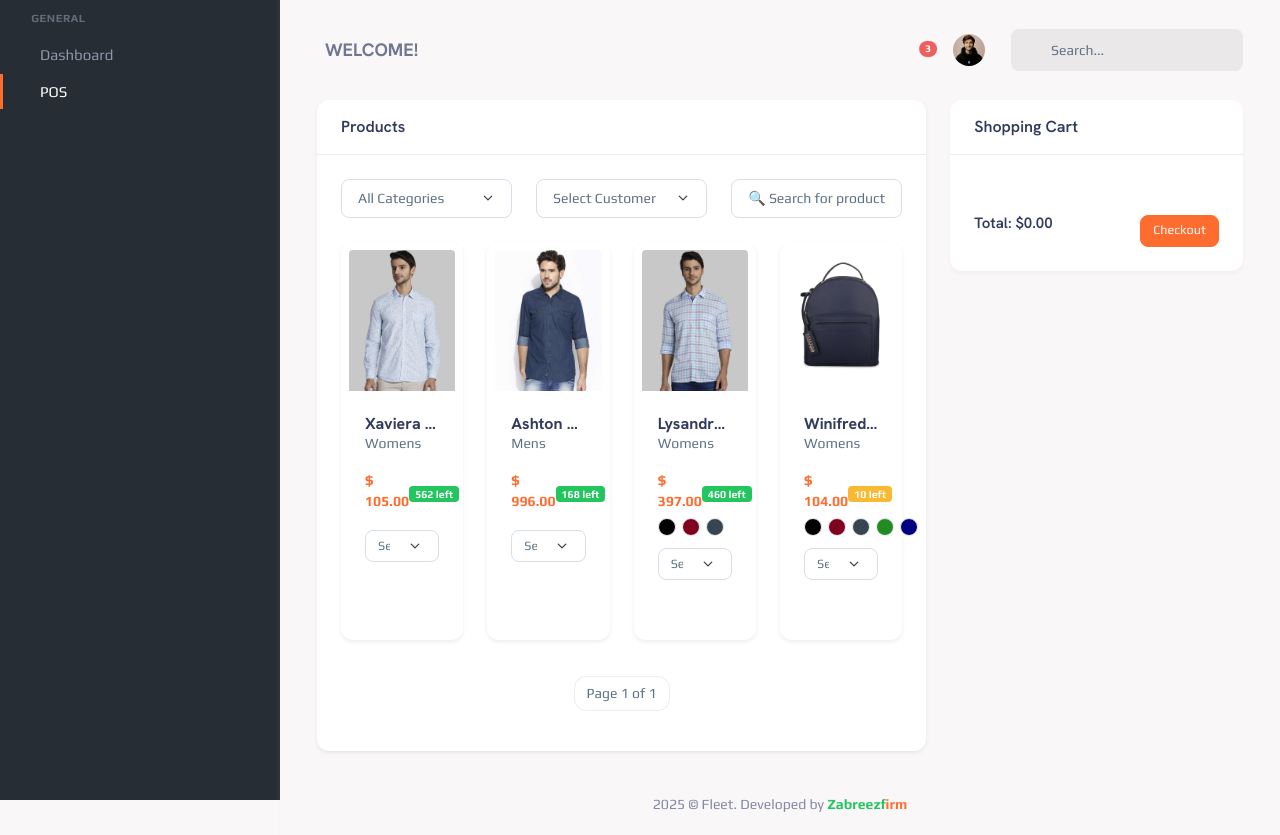
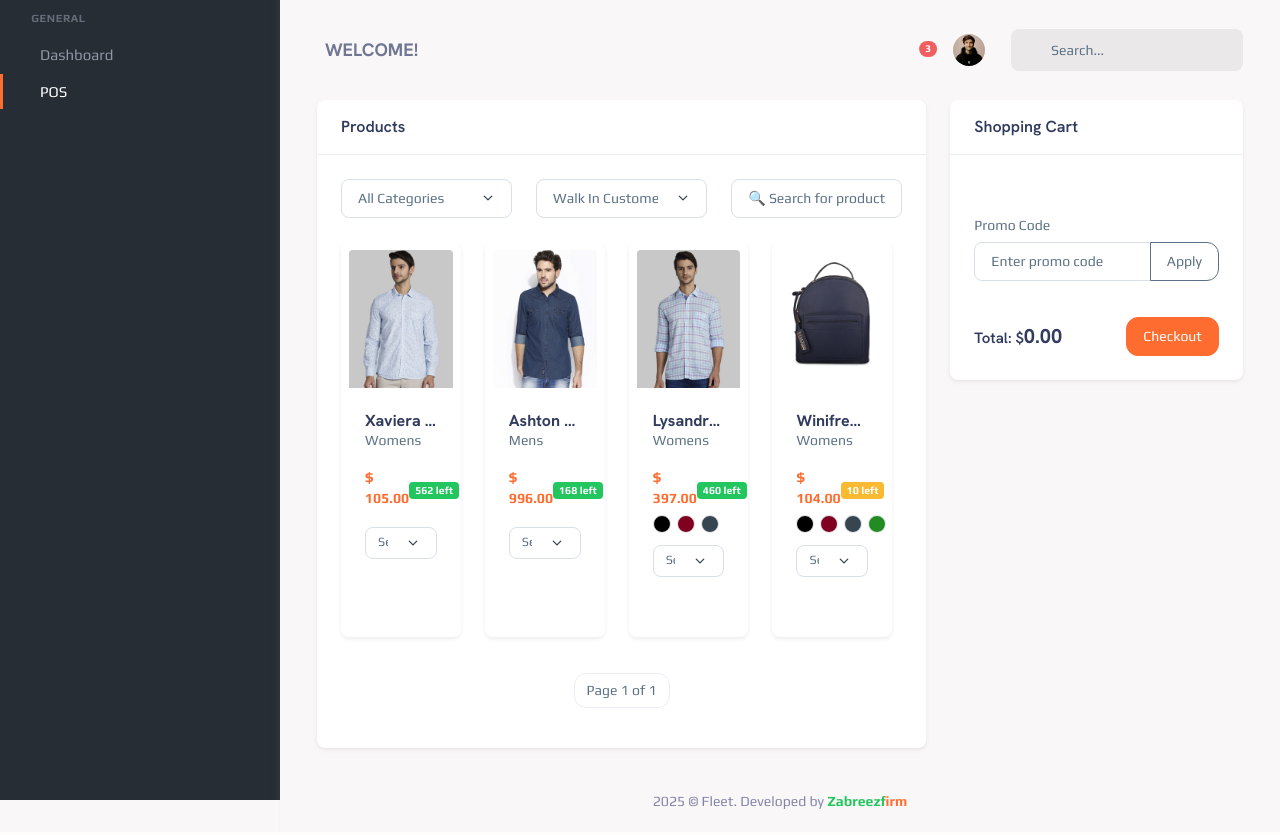
Before and after one commit to Rifat977/fleet-ecommerce, a Django app: page /pos/ in a window 1280 px wide. After the commit the page ends 809 px from the top, so only its background shows below. Run offline with Django 5.2, Linux system fonts and the light colour scheme; data comes from the database, SQL or seed files in the repository; both versions use the stored data as it was after the commit; some libraries are stand-ins or nearby versions.

Commit message:
improved pos

```diff
--- /dev/null
+++ b/static/assets/css/pos.css
@@ -0,0 +1,120 @@
+.color-circle {
+    transition: background-color 0.3s ease; /* Smooth transition */
+}
+
+.color-circle:hover {
+    filter: brightness(1.3); /* Make the color appear lighter on hover */
+}
+
+
+#productList {
+    max-height: 500px; /* Adjust height as needed */
+    overflow-y: auto;
+    padding-right: 10px; /* Prevents content cutoff due to scrollbar */
+}
+
+/* Hide scrollbar for cleaner look (optional) */
+#productList::-webkit-scrollbar {
+    width: 6px;
+}
+
+#productList::-webkit-scrollbar-thumb {
+    background-color: rgba(0, 0, 0, 0.2);
+    border-radius: 4px;
+}
+
+#productList::-webkit-scrollbar-track {
+    background: transparent;
+}
+
+/* Card styling */
+.card {
+    border-radius: 8px;
+    overflow: hidden;
+    background-color: #fff;
+    box-shadow: 0 4px 6px rgba(0, 0, 0, 0.1);
+}
+
+/* Cart summary styles */
+#totalPrice {
+    font-size: 1.25rem;
+    font-weight: bold;
+}
+
+/* Responsive Design */
+@media (max-width: 768px) {
+    .card-header h4 {
+        font-size: 1.5rem;
+    }
+
+    .card-body {
+        padding: 1rem;
+    }
+
+    .input-group {
+        width: 100%;
+    }
+
+    #promoCode {
+        font-size: 0.9rem;
+    }
+
+    #applyPromoCode {
+        font-size: 0.9rem;
+    }
+}
+
+@media (max-width: 576px) {
+    .card {
+        margin-top: 1rem;
+    }
+
+    .d-flex {
+        flex-direction: column;
+        align-items: flex-start;
+    }
+
+    .d-flex justify-content-between {
+        width: 100%;
+    }
+}
+
+/* Make the cart items section scrollable */
+.cart-items-scrollable {
+    max-height: 430px;  /* Adjust this value as per your design requirements */
+    overflow-y: auto;   /* Enable vertical scrolling */
+    margin-bottom: 20px; /* Space for promo code section */
+}
+
+/* Optional: Add some padding to make the scroll area look better */
+.cart-items-scrollable::-webkit-scrollbar {
+    width: 8px;
+}
+
+.cart-items-scrollable::-webkit-scrollbar-thumb {
+    background-color: rgba(0, 0, 0, 0.2);
+    border-radius: 10px;
+}
+
+.cart-items-scrollable::-webkit-scrollbar-track {
+    background: #f1f1f1;
+}
+
+@media (max-width: 768px) {
+    .cart-item {
+        flex-direction: column;
+        align-items: flex-start;
+    }
+
+    .item-details, .item-quantity, .item-price {
+        width: 100%;
+    }
+
+    .item-quantity {
+        margin-top: 10px;
+    }
+
+    .item-price {
+        margin-top: 10px;
+    }
+}
--- /dev/null
+++ b/static/assets/js/pos.js
@@ -0,0 +1,154 @@
+
+var selectedColor = "";
+var selectedSize = "";
+var lastSelectedProduct = null; // Track last selected product ID
+let cart = loadCart();
+
+// Function to handle color selection
+function addColor(element) {
+    selectedColor = element.getAttribute("data-color");
+}
+
+// Function to handle size selection
+function addSize(selectElement) {
+    selectedSize = selectElement.value;
+}
+
+// Add item to cart
+function addToCart(id, name, price) {
+
+    if (lastSelectedProduct === null) {
+        lastSelectedProduct = id;
+    }
+
+    if (lastSelectedProduct !== id){
+        selectedColor = "";
+        selectedSize = "";
+        var selectSizeElement = document.getElementById("sizeSelect");
+        if (selectSizeElement) {
+            selectSizeElement.value = ""; // Reset value
+            selectSizeElement.selectedIndex = 0; // Reset selection index
+        }
+        console.log('color reseted')
+    }
+
+    if (selectedColor === "" || selectedSize === "") {
+        alert("Please select a color and size before adding to cart.");
+        return;
+    }
+
+    const existingItem = cart.find(item => item.id === id && item.color === selectedColor && item.size === selectedSize);
+
+    if (existingItem) {
+        existingItem.quantity += 1;
+    } else {
+        cart.push({ id, name, price, color: selectedColor, size: selectedSize, quantity: 1 });
+    }
+
+    // Save updated cart to localStorage
+    saveCart();
+
+    // Update the UI
+    updateCart();
+
+}
+
+
+// Load cart from localStorage if available
+function loadCart() {
+    const storedCart = localStorage.getItem('cart');
+    return storedCart ? JSON.parse(storedCart) : [];
+}
+
+// Save cart to localStorage
+function saveCart() {
+    localStorage.setItem('cart', JSON.stringify(cart));
+}
+
+function updateCart() {
+    let cartHtml = '';
+    let totalPrice = 0;
+
+    cart.forEach((item, index) => {
+    totalPrice += item.price * item.quantity;
+    cartHtml += `
+        <div class="cart-item d-flex justify-content-between align-items-center mb-1 p-2 rounded-lg shadow-sm bg-white">
+
+            <!-- Item Details -->
+            <div class="item-details w-50 pe-3">
+                <div><strong class="fs-5 text-dark">${item.name}</strong></div>
+                <div class="text-muted">Color: <span class="text-primary">${item.color}</span></div>
+                <div class="text-muted">Size: <span class="text-primary">${item.size}</span></div>
+            </div>
+
+            <!-- Item Image and Quantity -->
+            <div class="item-quantity d-flex align-items-center justify-content-center w-30">
+                <button class="btn btn-sm btn-outline-primary" onclick="updateQuantity(${index}, -1)">
+                    <i class="fa fa-minus"></i>
+                </button>
+                <input type="number" value="${item.quantity}" min="1" class="custom-quantity-input mx-2 text-center" onchange="updateQuantity(${index}, 0, this.value)"
+                    style="width: 60px; height: 35px; font-size: 16px; border: 1px solid #ccc; border-radius: 5px; padding: 5px; background-color: #f8f9fa; transition: border-color 0.3s ease;" />
+                <button class="btn btn-sm btn-outline-primary" onclick="updateQuantity(${index}, 1)">
+                    <i class="fa fa-plus"></i>
+                </button>
+            </div>
+
+            <!-- Price and Delete Button -->
+            <div class="item-price text-end w-20 ps-3">
+                <div class="fw-bold fs-5 text-dark">$${(item.price * item.quantity).toFixed(2)}</div>
+                <button class="btn btn-sm btn-danger ms-2 mt-1" onclick="removeItem(${index})">
+                    <i class="fa fa-trash"></i> <!-- Font Awesome Trash Icon -->
+                </button>
+            </div>
+        </div>
+    `;
+
+
+    });
+
+
+
+    document.getElementById('cartItems').innerHTML = cartHtml;
+    document.getElementById('totalPrice').innerText = totalPrice.toFixed(2);
+    document.getElementById('totalAmount').value = totalPrice.toFixed(2);
+}
+
+// Update quantity (minus, plus, or manual input change)
+function updateQuantity(index, change, newQuantity) {
+    if (change !== 0) {
+        cart[index].quantity += change;
+    } else if (newQuantity && newQuantity > 0) {
+        cart[index].quantity = parseInt(newQuantity);
+    }
+
+    if (cart[index].quantity < 1) {
+        cart[index].quantity = 1; // Prevent going below 1
+    }
+
+    saveCart(); // Save the cart after any update
+    updateCart();
+}
+
+// Remove item from cart
+function removeItem(index) {
+    cart.splice(index, 1); // Remove item at the given index
+    saveCart(); // Save the cart after removal
+    updateCart();
+}
+
+document.getElementById('applyPromoCode').addEventListener('click', function() {
+    const promoCode = document.getElementById('promoCode').value;
+    const promoMessage = document.getElementById('promoMessage');
+
+    if (promoCode === 'DISCOUNT10') {
+        promoMessage.style.display = 'block';
+        promoMessage.innerText = 'Promo code applied successfully! You get 10% off.';
+    } else {
+        promoMessage.style.display = 'none';
+        alert('Invalid promo code.');
+    }
+});
+
+
+// Initial cart update
+updateCart();
--- a/templates/partials/base.html
+++ b/templates/partials/base.html
@@ -24,6 +24,11 @@
 
      <!-- Theme Config js (Require in all Page) -->
      <script src="{% static 'assets/js/config.js' %}"></script>
+
+     <link href="https://cdnjs.cloudflare.com/ajax/libs/font-awesome/6.0.0-beta3/css/all.min.css" rel="stylesheet">
+
+
+     {% block style %} {% endblock %}
 </head>
 
 <body>
--- a/templates/pos.html
+++ b/templates/pos.html
@@ -3,6 +3,14 @@
 {% block title %}Point of Sale (POS){% endblock %}
 
 {% load static %}
+
+{% block style %}
+<link rel="stylesheet" href="{% static 'assets/css/pos.css' %}">
+<style>
+
+
+</style>
+{% endblock %}
 
 {% block content %}
 <div class="container-fluid">
@@ -28,7 +36,7 @@
                         </div>
                         <div class="col-md-4">
                             <select class="form-select form-select" data-choices name="customerSelect" id="customerSelect">
-                                <option value="">Select Customer</option>
+                                <option value="">Walk In Customer</option>
                                 {% for customer in customers %}
                                     <option value="{{ customer.id }}">{{ customer.first_name }} {{ customer.last_name }}</option>
                                 {% endfor %}
@@ -120,24 +128,38 @@
 
         <!-- Cart Sidebar -->
         <div class="col-xl-4 col-md-12">
-            <div class="card">
+            <div class="card shadow-sm">
                 <div class="card-header">
-                    <h4 class="card-title">Shopping Cart</h4>
+                    <h4 class="card-title mb-0">Shopping Cart</h4>
                 </div>
                 <div class="card-body">
-                    <div id="cartItems">
+                    <!-- Cart Items Section -->
+                    <div id="cartItems" class="cart-items-scrollable">
                         <!-- Cart items will be injected here -->
                     </div>
 
-                    <div class="d-flex justify-content-between mt-4">
-                        <h5>Total: $<span id="totalPrice">0.00</span></h5>
-                        <button class="btn btn-sm btn-primary" data-bs-toggle="modal" data-bs-target="#checkoutModal">
+                    <!-- Promo Code Section -->
+                    <div class="mt-4">
+                        <label for="promoCode" class="form-label">Promo Code</label>
+                        <div class="input-group">
+                            <input type="text" id="promoCode" class="form-control" placeholder="Enter promo code" />
+                            <button class="btn btn-outline-secondary" id="applyPromoCode">Apply</button>
+                        </div>
+                        <div id="promoMessage" class="text-success mt-2" style="display: none;"></div> <!-- For promo code success message -->
+                    </div>
+
+                    <!-- Cart Summary Section -->
+                    <div class="d-flex justify-content-between align-items-center mt-4">
+                        <h5 class="mb-0">Total: $<span id="totalPrice">0.00</span></h5>
+                        <button class="btn btn-primary" data-bs-toggle="modal" data-bs-target="#checkoutModal">
                             Checkout
                         </button>
                     </div>
                 </div>
             </div>
         </div>
+
+
     </div>
 
 </div>
@@ -169,7 +191,7 @@
                 </div>
                 <div class="modal-footer">
                     <button type="button" class="btn btn-secondary" data-bs-dismiss="modal">Close</button>
-                    <button type="submit" class="btn btn-primary">Confirm Payment</button>
+                    <button type="submit" class="btn btn-primary">Complete Purchase</button>
                 </div>
             </form>
         </div>
@@ -179,90 +201,6 @@
 
 <script src="https://cdnjs.cloudflare.com/ajax/libs/jquery/3.7.1/jquery.min.js" integrity="sha512-v2CJ7UaYy4JwqLDIrZUI/4hqeoQieOmAZNXBeQyjo21dadnwR+8ZaIJVT8EE2iyI61OV8e6M8PP2/4hpQINQ/g==" crossorigin="anonymous" referrerpolicy="no-referrer"></script>
 <script>
-
-var selectedColor = "";
-var selectedSize = "";
-var lastSelectedProduct = null; // Track last selected product ID
-
-// Function to handle color selection
-function addColor(element) {
-    selectedColor = element.getAttribute("data-color");
-}
-
-// Function to handle size selection
-function addSize(selectElement) {
-    selectedSize = selectElement.value;
-}
-
-// Add to Cart functionality
-const cart = [];
-
-document.querySelectorAll('.add-to-cart').forEach(button => {
-    button.addEventListener('click', function() {
-        const productId = this.dataset.id;
-        const productName = this.dataset.name;
-        const productPrice = parseFloat(this.dataset.price);
-
-        addToCart(productId, productName, productPrice);
-    });
-});
-
-// Add item to cart
-function addToCart(id, name, price) {
-
-    if (lastSelectedProduct === null) {
-        lastSelectedProduct = id;
-    }
-
-    if (lastSelectedProduct !== id){
-        selectedColor = "";
-        selectedSize = "";
-        var selectSizeElement = document.getElementById("sizeSelect");
-        if (selectSizeElement) {
-            selectSizeElement.value = ""; // Reset value
-            selectSizeElement.selectedIndex = 0; // Reset selection index
-        }
-        console.log('color reseted')
-    }
-
-    if (selectedColor === "" || selectedSize === "") {
-        alert("Please select a color and size before adding to cart.");
-        return;
-    }
-
-    const existingItem = cart.find(item => item.id === id && item.color === selectedColor && item.size === selectedSize);
-
-    if (existingItem) {
-        existingItem.quantity += 1;
-    } else {
-        cart.push({ id, name, price, color: selectedColor, size: selectedSize, quantity: 1 });
-    }
-
-    updateCart();
-
-}
-
-// Update Cart UI and total price
-function updateCart() {
-    let cartHtml = '';
-    let totalPrice = 0;
-
-    cart.forEach(item => {
-        totalPrice += item.price * item.quantity;
-        cartHtml += `
-            <div class="d-flex justify-content-between mb-2">
-                <span>${item.name} (${item.color}, ${item.size}) x ${item.quantity}</span>
-                <span>$${(item.price * item.quantity).toFixed(2)}</span>
-            </div>
-        `;
-    });
-
-    document.getElementById('cartItems').innerHTML = cartHtml;
-    document.getElementById('totalPrice').innerText = totalPrice.toFixed(2);
-    document.getElementById('totalAmount').value = totalPrice.toFixed(2);
-}
-
-
 function getCSRFToken() {
     return document.querySelector('[name=csrfmiddlewaretoken]').value;
 }
@@ -364,8 +302,6 @@
 // Attach event listeners for filtering and searching
 document.getElementById("categoryFilter").addEventListener('change', filterAndSearchProducts);
 document.getElementById("productSearch").addEventListener('keyup', filterAndSearchProducts);
-
-
 </script>
-
+<script src="{% static 'assets/js/pos.js' %}"></script>
 {% endblock %}
```
Also changed, not shown: requirements.txt (+16 -0 lines), db.sqlite3.
